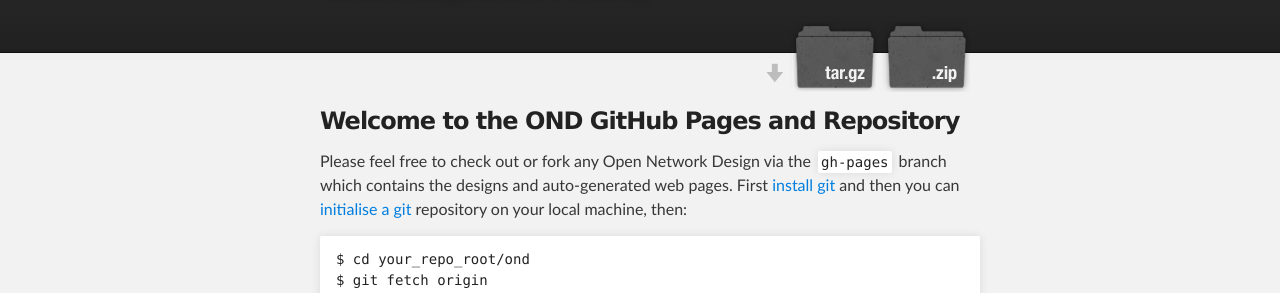
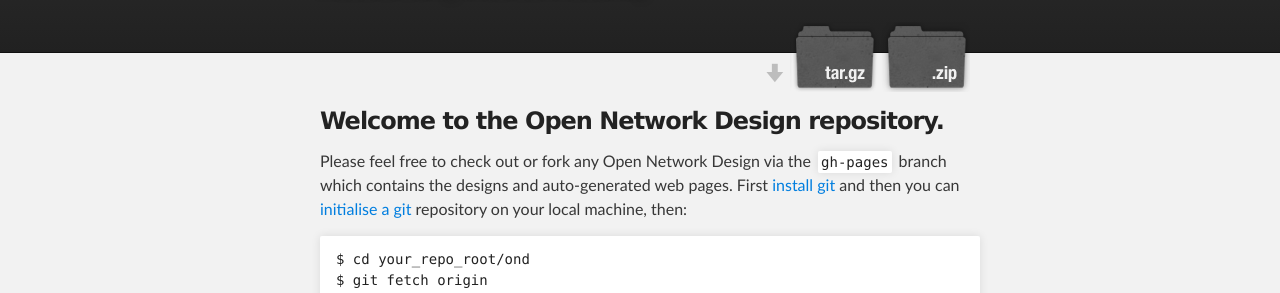
Before and after one commit to podomere/ond, a Jekyll site: the page index.html, which Jekyll copies as it is, in a window 1280 px wide. Shown: the part 220-513 px from the top of the page. Built offline with Jekyll 4.4.1, drawn with Linux system fonts in a browser that asks for light colours.

Commit message:
Update index.html

```diff
--- a/index.html
+++ b/index.html
@@ -32,7 +32,7 @@
     <div id="main_content_wrap" class="outer">
       <section id="main_content" class="inner">
         <h3>
-<a name="welcome-to-github-pages" class="anchor" href="#welcome-to-github-pages"><span class="octicon octicon-link"></span></a>Welcome to the OND GitHub Pages and Repository</h3>
+<a name="welcome-to-github-pages" class="anchor" href="#welcome-to-github-pages"><span class="octicon octicon-link"></span></a>Welcome to the Open Network Design repository.</h3>
 
 <p>Please feel free to check out or fork any Open Network Design via the <code>gh-pages</code> branch which contains the designs and auto-generated web pages. First <a href="https://help.github.com/articles/set-up-git">install git</a> and then you can <a href="https://help.github.com/articles/fetching-a-remote">initialise a git</a> repository on your local machine, then:</p>
 
```
